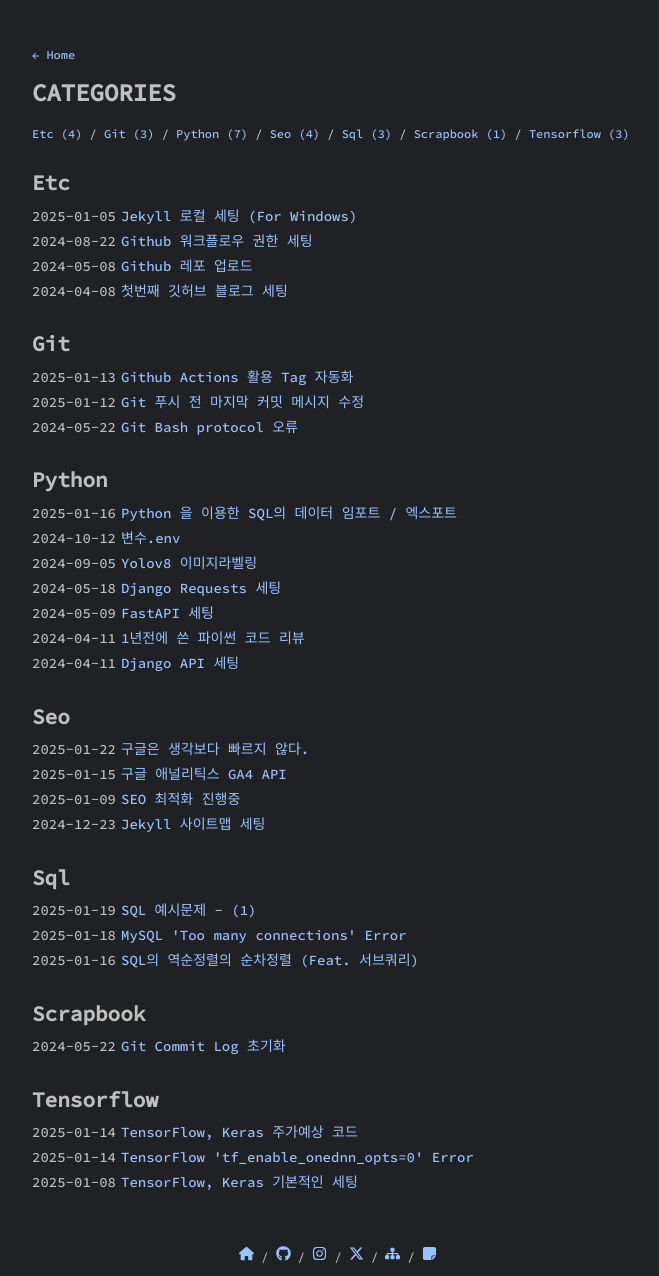
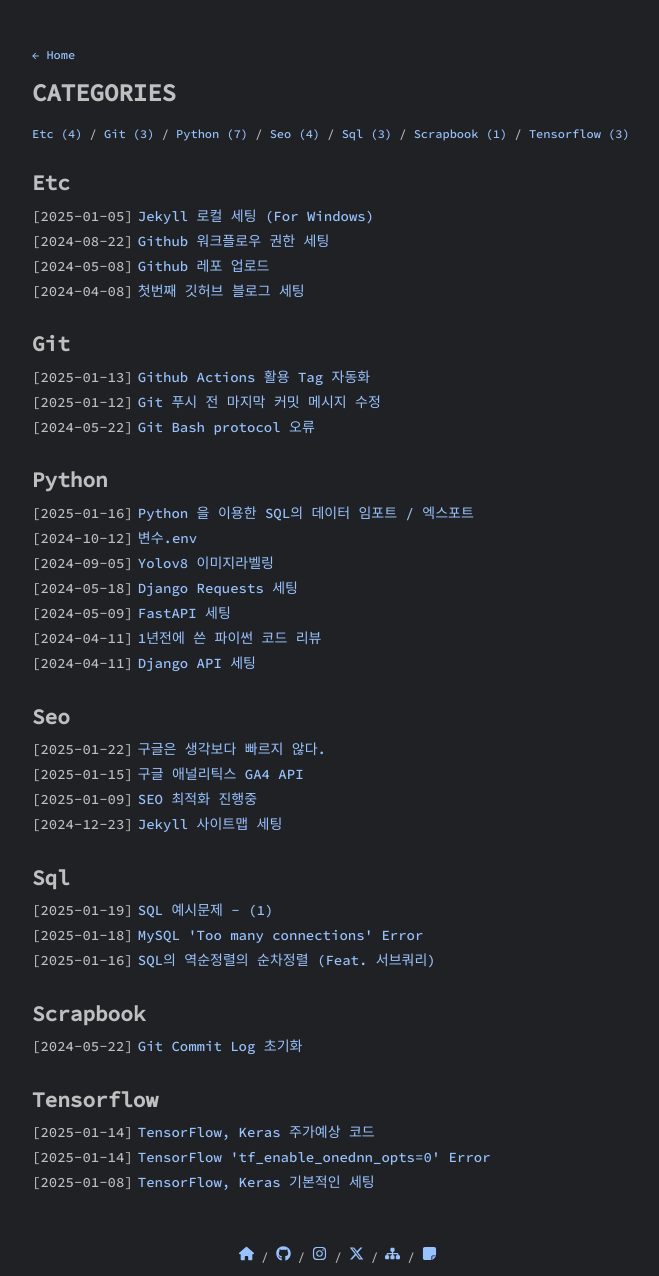
Before and after one commit to pozuhtuhv/pozuhtuhv.github.io, a Jekyll site: the page built from categories.html, in a window 1280 px wide. Shown: the whole page, without its empty margins (302-961 px from the left). Built offline with Jekyll 4.4.1, drawn with Linux system fonts in a browser that asks for light colours.

Commit message:
(edit) split

```diff
--- a/categories.html
+++ b/categories.html
@@ -26,7 +26,7 @@
             <ul>
                 {% for post in category[1] %}
                     <li>
-                        <span>{{ post.date | date: "%Y-%m-%d" }}</span>
+                        <span>[{{ post.date | date: "%Y-%m-%d" }}]</span>
                         <a href="{{ post.url | relative_url }}">{{ post.title }}</a>
                     </li>
                 {% endfor %}
```
